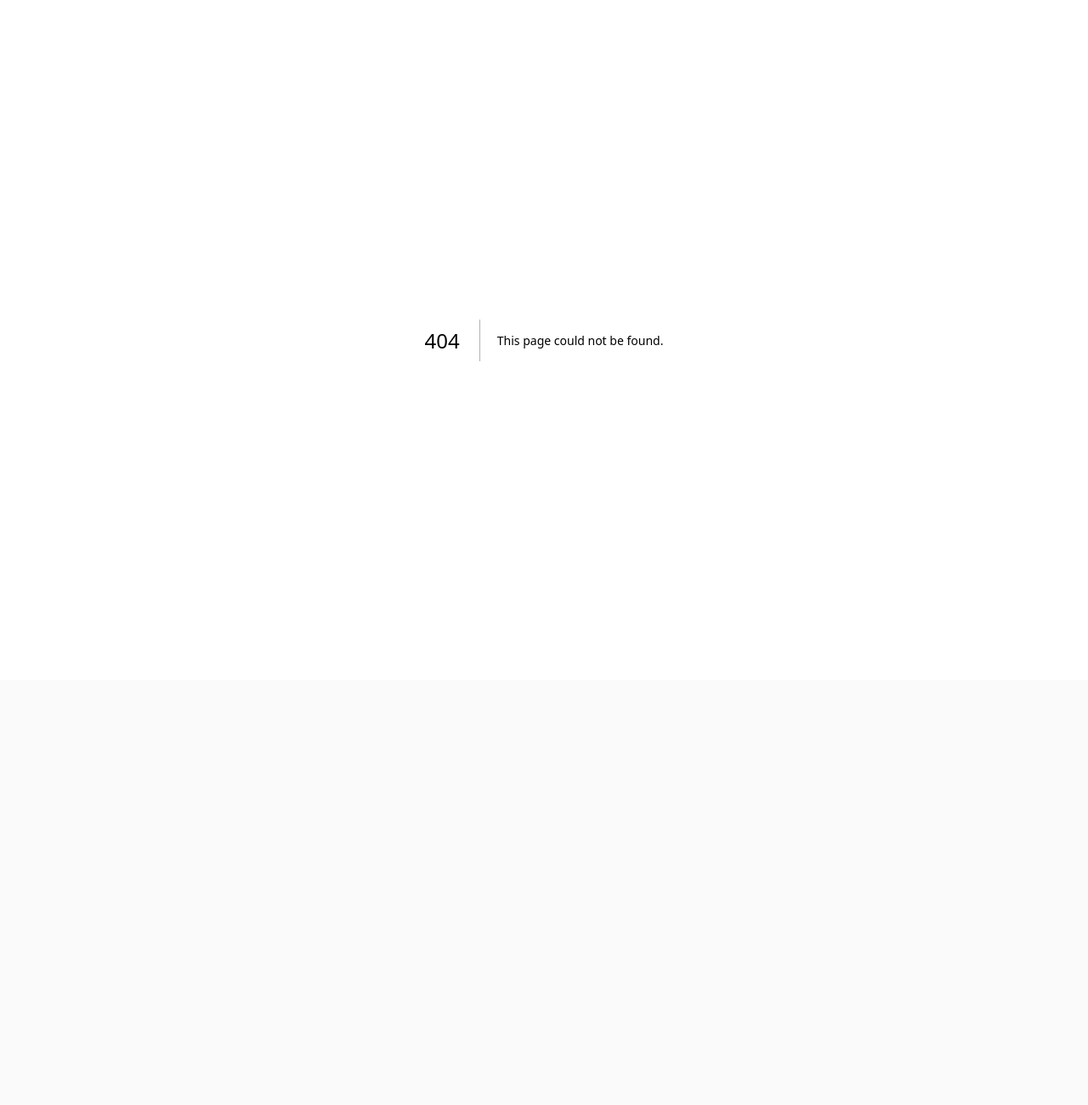
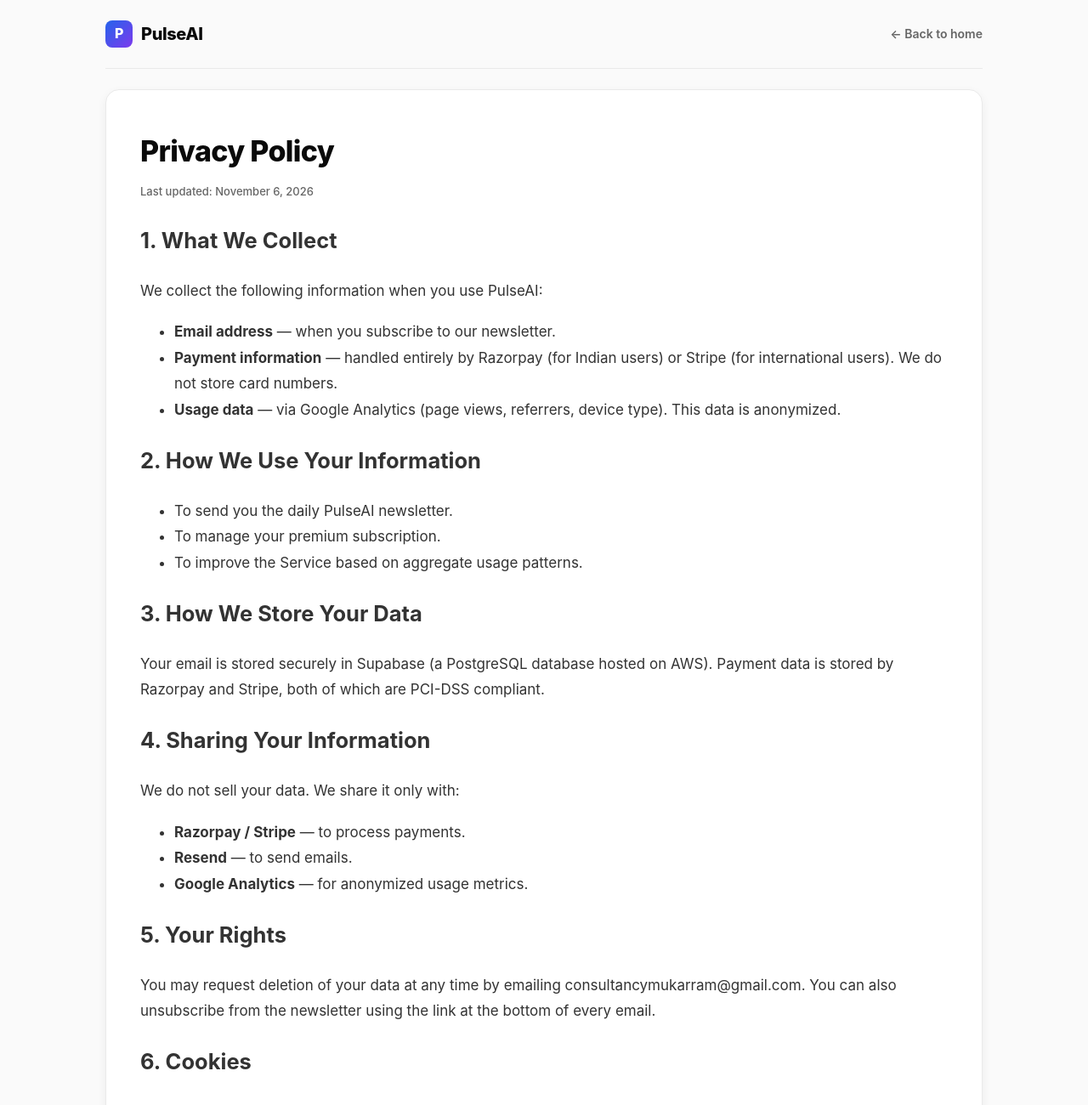
Before and after one commit to Mukarramk/pulse-ai, a Next.js app: page /privacy in a window 1280 px wide. Before the commit this address had no page. Shown: the top 1300 px of the page at 85% size. Before the commit the page ends 800 px from the top, so only its background shows below. Built offline with nearby package versions, Linux system fonts and the light colour scheme.

Commit message:
Create privacy.js

```diff
--- /dev/null
+++ b/pages/privacy.js
@@ -0,0 +1,66 @@
+import Head from 'next/head'
+import Link from 'next/link'
+
+export default function Privacy() {
+  return (
+    <>
+      <Head>
+        <title>Privacy Policy — PulseAI</title>
+      </Head>
+      <div className="container">
+        <header className="header">
+          <Link href="/"><a className="logo">
+            <span className="logo-mark">P</span>
+            <span className="logo-text">PulseAI</span>
+          </a></Link>
+          <Link href="/"><a className="back-link">← Back to home</a></Link>
+        </header>
+
+        <article className="article-shell">
+          <h1 className="article-title">Privacy Policy</h1>
+          <p className="meta">Last updated: {new Date().toLocaleDateString('en-US', { year: 'numeric', month: 'long', day: 'numeric' })}</p>
+
+          <div className="article-body">
+            <h2>1. What We Collect</h2>
+            <p>We collect the following information when you use PulseAI:</p>
+            <ul>
+              <li><strong>Email address</strong> — when you subscribe to our newsletter.</li>
+              <li><strong>Payment information</strong> — handled entirely by Razorpay (for Indian users) or Stripe (for international users). We do not store card numbers.</li>
+              <li><strong>Usage data</strong> — via Google Analytics (page views, referrers, device type). This data is anonymized.</li>
+            </ul>
+
+            <h2>2. How We Use Your Information</h2>
+            <ul>
+              <li>To send you the daily PulseAI newsletter.</li>
+              <li>To manage your premium subscription.</li>
+              <li>To improve the Service based on aggregate usage patterns.</li>
+            </ul>
+
+            <h2>3. How We Store Your Data</h2>
+            <p>Your email is stored securely in Supabase (a PostgreSQL database hosted on AWS). Payment data is stored by Razorpay and Stripe, both of which are PCI-DSS compliant.</p>
+
+            <h2>4. Sharing Your Information</h2>
+            <p>We do not sell your data. We share it only with:</p>
+            <ul>
+              <li><strong>Razorpay / Stripe</strong> — to process payments.</li>
+              <li><strong>Resend</strong> — to send emails.</li>
+              <li><strong>Google Analytics</strong> — for anonymized usage metrics.</li>
+            </ul>
+
+            <h2>5. Your Rights</h2>
+            <p>You may request deletion of your data at any time by emailing <a href="mailto:consultancymukarram@gmail.com">consultancymukarram@gmail.com</a>. You can also unsubscribe from the newsletter using the link at the bottom of every email.</p>
+
+            <h2>6. Cookies</h2>
+            <p>We use cookies only through Google Analytics for anonymized traffic measurement. We do not use tracking cookies for advertising.</p>
+
+            <h2>7. Changes</h2>
+            <p>We may update this Privacy Policy from time to time. Continued use of the Service after changes constitutes acceptance.</p>
+
+            <h2>8. Contact</h2>
+            <p>For privacy questions, contact <a href="mailto:consultancymukarram@gmail.com">consultancymukarram@gmail.com</a>.</p>
+          </div>
+        </article>
+      </div>
+    </>
+  )
+}
```
